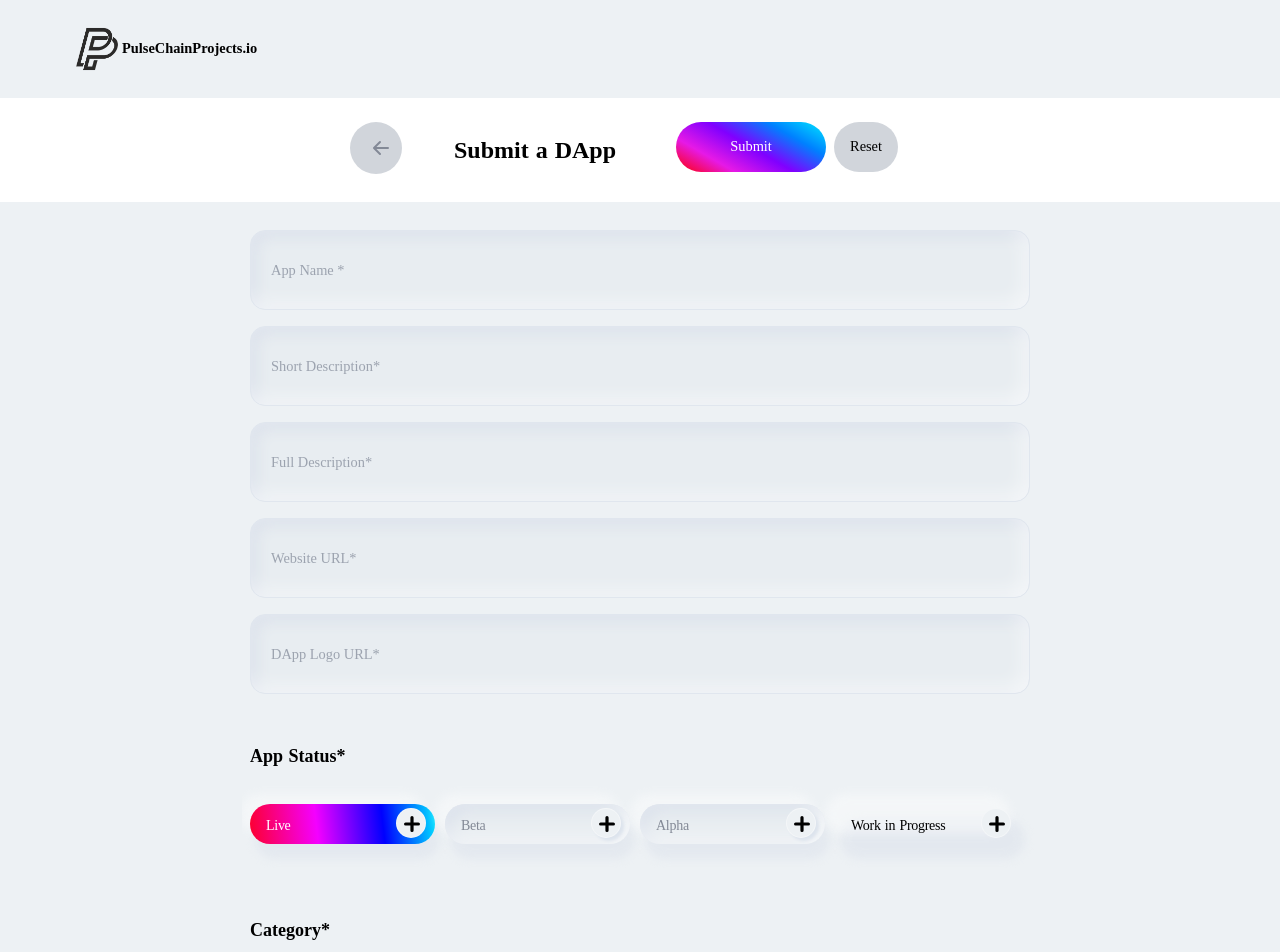
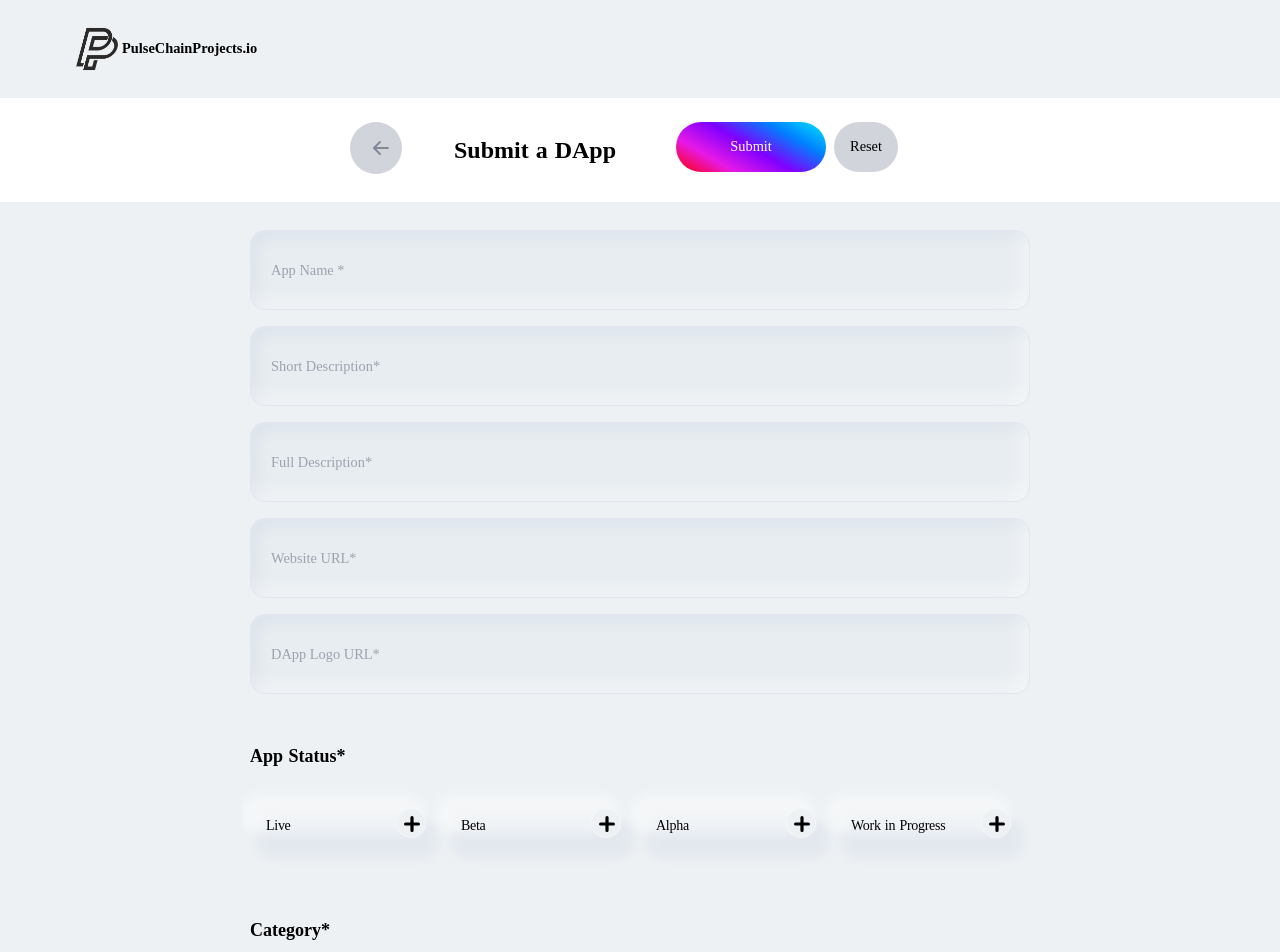
Before and after one commit to jaishank94/dapp-list, a Next.js app: page /createDapp in a window 1280 px wide. Shown: the top 952 px of the page. Built offline with nearby package versions, Linux system fonts and the light colour scheme; a web font is replaced by a local one; what react-moralis would draw is missing.

Commit message:
Bug Fixes

```diff
--- a/pages/createDapp/index.js
+++ b/pages/createDapp/index.js
@@ -24,7 +24,7 @@ class CreateApp extends Component {
       short_description: "",
       full_description: "",
       website_url: "",
-      app_status: "Live",
+      app_status: "",
       category: [],
       porject_information: "",
       tag: "",
@@ -78,7 +78,6 @@ class CreateApp extends Component {
   };
 
   submitApp = async () => {
-    debugger
     const {
       name,
       short_description,
@@ -130,6 +129,8 @@ class CreateApp extends Component {
         newObject.set("name", name);
         newObject.set("short_description", short_description);
         newObject.set("full_description", full_description);
+        newObject.set("website_url", website_url);
+
         newObject.set("logo", logo_url);
         newObject.set("app_status", app_status);
         newObject.set("type", category);
@@ -178,7 +179,7 @@ class CreateApp extends Component {
             logo_url: this.state.logo_url,
           }}
           enableReinitialize={true}
-          // validationSchema={validation}
+          validationSchema={validation}
           onSubmit={this.submitApp}
         >
           {({
@@ -381,14 +382,14 @@ class CreateApp extends Component {
                               <div className="rectangle-1-0-8" />
                               <div className="rectangle-1-0-9" />
                               <div
-                                className={`rectangle-1-1-0 ${this.state.app_status === "Live" ? "selected-background" : "not-selected-background"}`}
+                                className="rectangle-1-1-0"
                                 onClick={(e) =>
-                                  this.setState({ app_status: this.state.app_status === "Live" ? this.state.app_status : "Live" })
+                                  this.setState({ app_status: "Live" })
                                 }
                               />
-                              <p className={`text-1 ${this.state.app_status === "Live" ? "selected-text" : "not-selected-text"}`}>Live</p>
+                              <p className="text-1">Live</p>
                               <div className="group-6-5">
-                                <div className={`rectangle-1-3-3 ${this.state.app_status === "Live" ? "selected-rectangle-1-3-3" : "not-rectangle-1-3-3"}`} />
+                                <div className="rectangle-1-3-3" />
                                 <svg
                                   xmlns="http://www.w3.org/2000/svg"
                                   className="h-8 w-8 icon"
@@ -409,14 +410,14 @@ class CreateApp extends Component {
                               <div className="rectangle-1-0-8" />
                               <div className="rectangle-1-0-9" />
                               <div
-                                className={`rectangle-1-1-0 ${this.state.app_status === "Beta" ? "selected-background" : "not-selected-background"}`}
+                                className="rectangle-1-1-0"
                                 onClick={(e) =>
                                   this.setState({ app_status: "Beta" })
                                 }
                               />
-                              <p className={`text-1 ${this.state.app_status === "Beta" ? "selected-text" : "not-selected-text"}`}>Beta</p>
+                              <p className="text-1">Beta</p>
                               <div className="group-6-5">
-                                <div className={`rectangle-1-3-3 ${this.state.app_status === "Beta" ? "selected-rectangle-1-3-3" : "not-rectangle-1-3-3"}`} />
+                                <div className="rectangle-1-3-3" />
                                 <svg
                                   xmlns="http://www.w3.org/2000/svg"
                                   className="h-8 w-8 icon"
@@ -437,15 +438,14 @@ class CreateApp extends Component {
                               <div className="rectangle-1-0-8" />
                               <div className="rectangle-1-0-9" />
                               <div
-                                className={`rectangle-1-1-0 ${this.state.app_status === "Alpha" ? "selected-background" : "not-selected-background"}`}
+                                className="rectangle-1-1-0"
                                 onClick={(e) =>
                                   this.setState({ app_status: "Alpha" })
                                 }
                               />
-
-                              <p className={`text-1 ${this.state.app_status === "Alpha" ? "selected-text" : "not-selected-text"}`}>Alpha</p>
+                              <p className="text-1">Alpha</p>
                               <div className="group-6-5">
-                                <div className={`rectangle-1-3-3 ${this.state.app_status === "Alpha" ? "selected-rectangle-1-3-3" : "not-rectangle-1-3-3"}`} />
+                                <div className="rectangle-1-3-3" />
                                 <svg
                                   xmlns="http://www.w3.org/2000/svg"
                                   className="h-8 w-8 icon"
@@ -1301,7 +1301,7 @@ class CreateApp extends Component {
                           <button
                             className={`mx-2 rounded-full border-0 p-4 text-black bg-gray-300`}
                             type="reset"
-                            onClick={() => this.resetForm}
+                            onClick={(e) => this.resetForm(e)}
                           >
                             Reset
                           </button>
```
